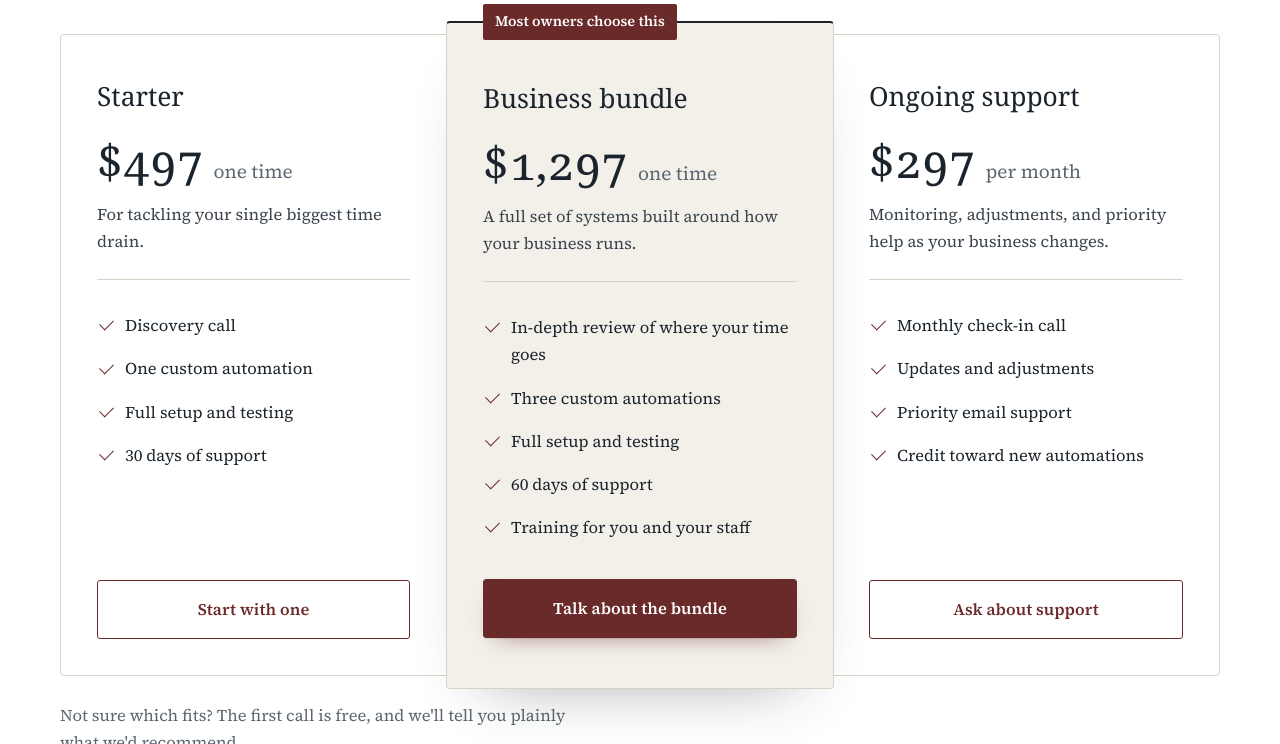
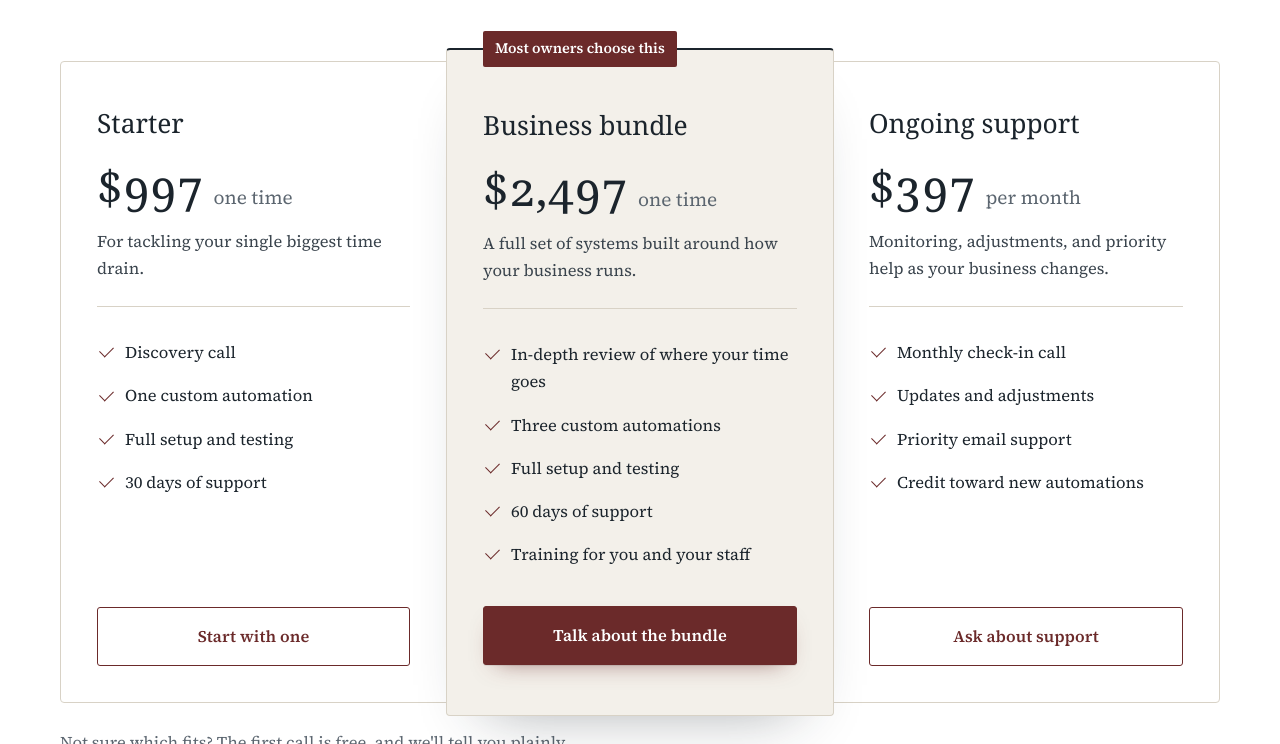
Before and after one commit to Brycejs03/Clarity-Automation, a plain HTML site: page index.html in a window 1280 px wide. Shown: the part 4390-5134 px from the top of the page. Drawn offline with Linux system fonts and the light colour scheme; a web font is replaced by a local one.

Commit message:
Revise pricing and proposal information in index.html
Updated pricing details and proposal description for clarity.

```diff
--- a/index.html
+++ b/index.html
@@ -511,7 +511,7 @@
         </div>
         <div class="step" data-n="2">
           <h3>A one-page plan</h3>
-          <p>You get a plain-English proposal: what we'll build, what it costs, and what changes for you day to day.</p>
+          <p>You get a plain-English proposal: what we'll build and what changes for you day to day — with the full price stated before we build anything.</p>
           <span class="dur">Within two business days</span>
         </div>
         <div class="step" data-n="3">
@@ -563,7 +563,7 @@
     <div class="price-table">
       <div class="tier">
         <div class="tier-name">Starter</div>
-        <div class="tier-price"><strong>$497</strong><span>one time</span></div>
+        <div class="tier-price"><strong>$997</strong><span>one time</span></div>
         <p class="tier-desc">For tackling your single biggest time drain.</p>
         <ul>
           <li>Discovery call</li>
@@ -577,7 +577,7 @@
       <div class="tier lead">
         <span class="tag">Most owners choose this</span>
         <div class="tier-name">Business bundle</div>
-        <div class="tier-price"><strong>$1,297</strong><span>one time</span></div>
+        <div class="tier-price"><strong>$2,497</strong><span>one time</span></div>
         <p class="tier-desc">A full set of systems built around how your business runs.</p>
         <ul>
           <li>In-depth review of where your time goes</li>
@@ -591,7 +591,7 @@
 
       <div class="tier">
         <div class="tier-name">Ongoing support</div>
-        <div class="tier-price"><strong>$297</strong><span>per month</span></div>
+        <div class="tier-price"><strong>$397</strong><span>per month</span></div>
         <p class="tier-desc">Monitoring, adjustments, and priority help as your business changes.</p>
         <ul>
           <li>Monthly check-in call</li>
@@ -602,7 +602,7 @@
         <a href="#contact" class="btn btn-line">Ask about support</a>
       </div>
     </div>
-    <p class="pricing-note">Not sure which fits? The first call is free, and we'll tell you plainly what we'd recommend.</p>
+    <p class="pricing-note">Not sure which fits? The first call is free, and we'll tell you plainly what we'd recommend. You'll always know the full price before we build anything.</p>
   </div>
 </section>
 
```
